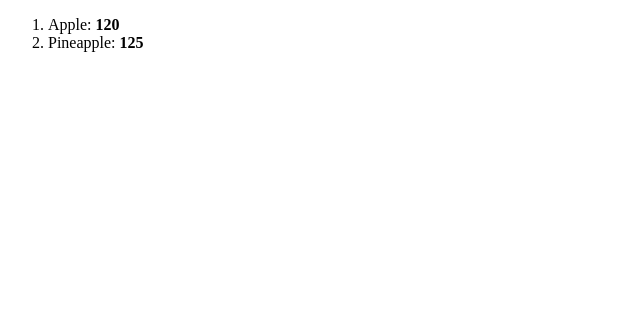
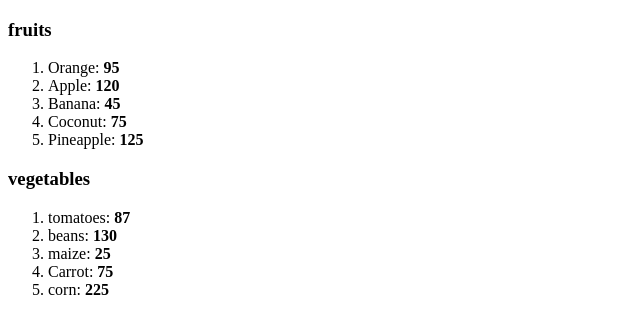
Before and after one commit to UWIMANIDUHAYEEsther/my-react-app, a React (Vite) app: page / in a window 1280 px wide. Shown: the top 334 px of the page, without its empty margins (0-640 px from the left). Built offline with nearby package versions, Linux system fonts and the light colour scheme.

Commit message:
list transformation and reusable

```diff
--- a/src/App.jsx
+++ b/src/App.jsx
@@ -2,8 +2,26 @@
 import List from './List.jsx'
 
 function App(){
+      const fruits = [
+        { id: 1, name: "Orange", calories: 95 },
+        { id: 2, name: "Apple", calories: 120 },
+        { id: 3, name: "Banana", calories: 45 },
+        { id: 4, name: "Coconut", calories: 75 },
+        { id: 5, name: "Pineapple", calories: 125 }
+    ];
+      const vegetables = [
+        { id: 6, name: "tomatoes", calories: 87 },
+        { id: 7, name: "beans", calories: 130 },
+        { id: 8, name: "maize", calories: 25 },
+        { id: 9, name: "Carrot", calories: 75 },
+        { id: 10, name: "corn", calories: 225 }
+    ];
     return(
-        <List/>
+       <>
+        <List items={fruits} category='fruits'/>
+        <List items={vegetables} category='vegetables'/>
+
+       </>
 
     )
 
--- a/src/List.jsx
+++ b/src/List.jsx
@@ -1,27 +1,18 @@
 
-function List() {
-    const fruits = [
-        { id: 1, name: "Orange", calories: 95 },
-        { id: 2, name: "Apple", calories: 120 },
-        { id: 3, name: "Banana", calories: 45 },
-        { id: 4, name: "Coconut", calories: 75 },
-        { id: 5, name: "Pineapple", calories: 125 }
-    ];
+function List(props) {
+    const category=props.category;
+ const itemlist=props.items
 
-    const highcalfruits = fruits.filter(
-        fruit => fruit.calories >= 100
-    );
+  const listitems=itemlist.map(item=><li key={item.id}>
+                             {item.name}:&nbsp;
+                             <b>{item.calories}</b></li>)
+return(<>
+  <h3>{category}</h3>
 
-    const listitems = highcalfruits.map(
-        highcalfruit => (
-            <li key={highcalfruit.id}>
-                {highcalfruit.name}:&nbsp;
-                <b>{highcalfruit.calories}</b>
-            </li>
-        )
-    );
+<ol>{listitems}</ol>
+</>)
 
-    return <ol>{listitems}</ol>;
+
 }
 
 export default List;
```
